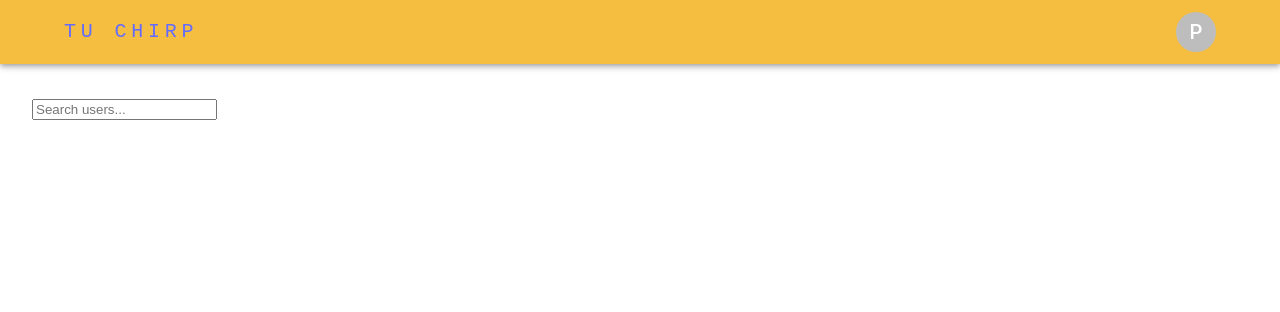
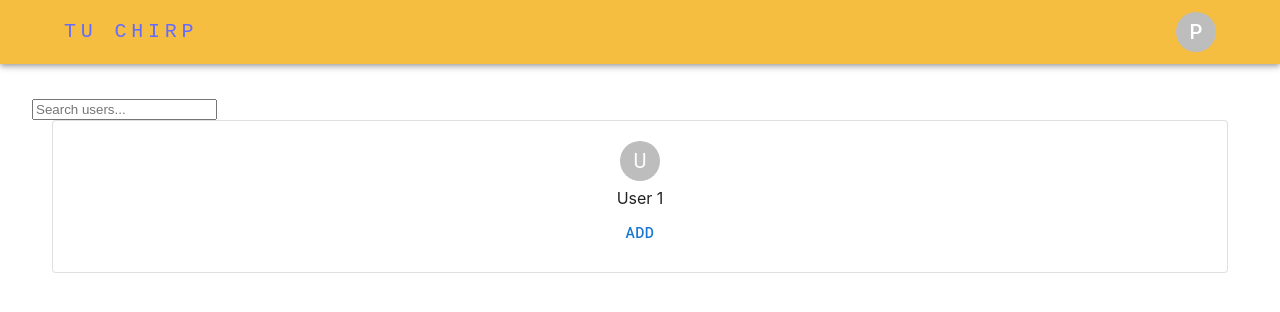
Before and after one commit to katieblomquist/WebDevProject, a React (Vite) app in the folder tu-chirp-frontend/: page /findusers in a window 1280 px wide. Shown: the top 312 px of the page. Built offline with nearby package versions, Linux system fonts and the light colour scheme.

Commit message:
fix: use user card component for list of users

```diff
--- a/tu-chirp-frontend/src/routes/find_users.tsx
+++ b/tu-chirp-frontend/src/routes/find_users.tsx
@@ -1,42 +1,34 @@
-import React, { useState } from 'react';
-import { FaPlus } from 'react-icons/fa';
+import UserCard from '../components/user_card';
+import { Profile } from "../services/entities";
 
 export default function FindUsers() {
-    const [searchQuery, setSearchQuery] = useState('');
-    const [users, setUsers] = useState([]);
+    const users: Profile[] = [
+        {
+            user_id: 1,
+            handle: 'user1',
+            username: 'User 1',
+            email: 'test@test.com',
+            date_created: '2024-05-13',
+            bio: 'this is my bio...',
+            email_notifications: true,
+            is_public: true
+        },
+    ];
 
-    // Search change
-    const handleSearchInputChange = (e) => {
-        setSearchQuery(e.target.value);
-
+    const handleAddUser = (userId: number) => {
+        console.log(`User added with ID: ${userId}`);
     };
 
     return (
-        <>
+        <div>
             <div className="search-bar">
-                <input
-                    type="text"
-                    value={searchQuery}
-                    onChange={handleSearchInputChange}
-                    placeholder="Search users..."
-                />
+                <input type="text" placeholder="Search users..." />
             </div>
             <div className="user-grid">
-                {/* Mapping through users to render user boxes */}
                 {users.map((user) => (
-                    <div key={user.id} className="user-box">
-                        <div className="profile-icon">
-                            {/* Render profile icon here */}
-                        </div>
-                        <div className="user-details">
-                            <span className="username">{user.username}</span>
-                            <button className="add-user-btn">
-                                <FaPlus /> {/* Plus icon */}
-                            </button>
-                        </div>
-                    </div>
+                    <UserCard key={user.user_id} user={user} onAddUser={handleAddUser} />
                 ))}
             </div>
-        </>
+        </div>
     );
 }
```
